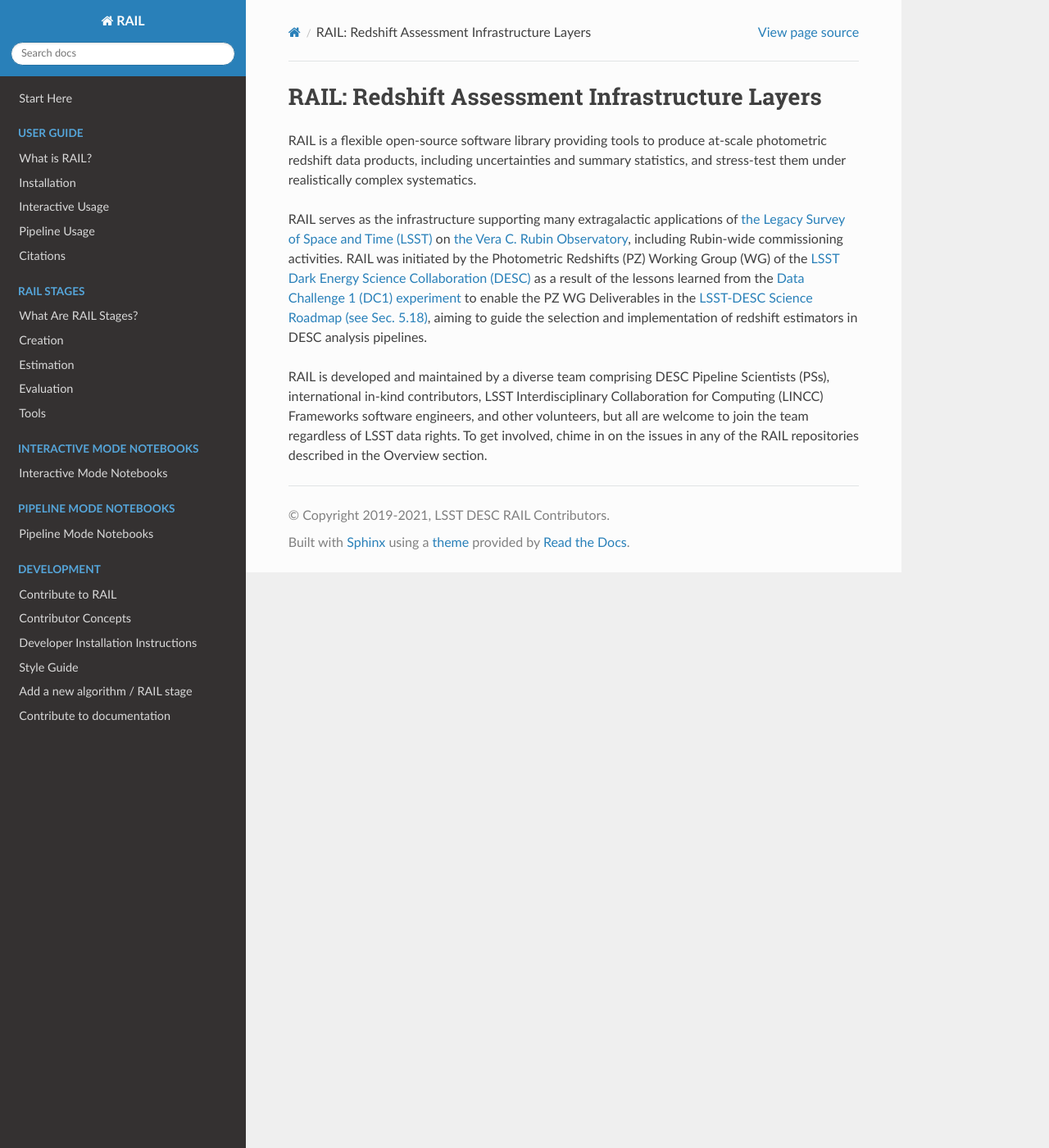
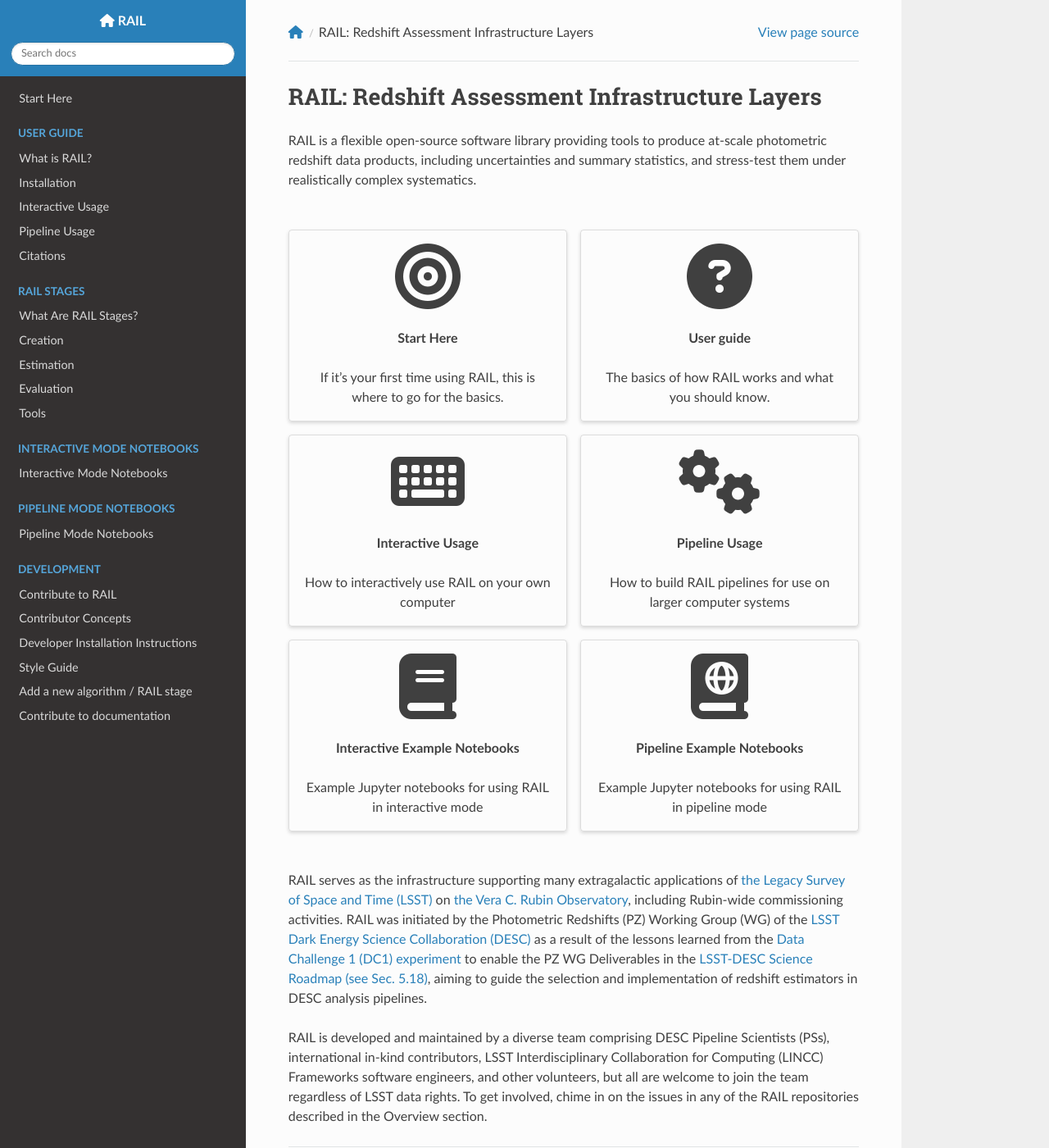
Before and after one commit to LSSTDESC/rail, a Sphinx documentation site: the page built from docs/index.rst, in a window 1280 px wide and 1400 px high. Shown: the whole window at 82% size. Built offline with Sphinx 7.4.7 and the Read the Docs theme 3.1.0, drawn with Linux system fonts in a browser that asks for light colours; nearby versions of some CDN libraries; pages that are not in the unit, such as notebooks, are missing from menus; the version number could not be read and is left out; some of the changed text lies outside the part shown.

Commit message:
Updated front page of docs

```diff
--- a/docs/conf.py
+++ b/docs/conf.py
@@ -69,7 +69,7 @@
 # -- Project information -----------------------------------------------------
 
 project = "RAIL"
-copyright = "2019-2021, LSST DESC RAIL Contributors"
+copyright = "2019-2025, LSST DESC RAIL Contributors"
 author = "LSST DESC RAIL Contributors"
 
 # The short X.Y version
@@ -105,6 +105,7 @@
     "sphinx.ext.autosectionlabel",
     "sphinx_tabs.tabs",
     "sphinx_click",
+    "sphinx_design",
 ]
 
 # Add any paths that contain templates here, relative to this directory.
@@ -197,6 +198,7 @@
 # or fully qualified paths (eg. https://...)
 html_css_files = [
     "css/notebooks.css",
+       "https://cdnjs.cloudflare.com/ajax/libs/font-awesome/6.1.1/css/all.min.css"
 ]
 
 # Custom sidebar templates, must be a dictionary that maps document names
--- a/docs/index.rst
+++ b/docs/index.rst
@@ -5,6 +5,89 @@
 RAIL is a flexible open-source software library providing tools to produce at-scale
 photometric redshift data products, including uncertainties and summary statistics, and
 stress-test them under realistically complex systematics.
+
+
+.. _cards-clickable:
+
+.. grid:: 2
+    :gutter: 3
+    :margin: 5 5 0 0
+    :padding: 0
+
+    .. grid-item-card::
+        :link: source/start_here
+        :link-type: doc
+        :link-alt: start-here
+        :text-align: center
+
+
+        :fas:`fa-solid fa-bullseye; fa-5x`
+
+
+        **Start Here**
+
+        If it's your first time using RAIL, this is where to go for the basics.
+
+
+    .. grid-item-card::
+        :link: source/user_guide/what_is_rail
+        :link-type: doc
+        :link-alt: what-is-rail
+        :text-align: center
+
+        :fas:`fa-solid fa-circle-question; fa-5x`
+
+        **User guide**
+
+        The basics of how RAIL works and what you should know.
+
+    .. grid-item-card::
+        :link: source/user_guide/interactive_usage
+        :link-type: doc
+        :link-alt: interactive-usage
+        :text-align: center
+
+        :fas:`fa-solid fa-keyboard; fa-5x`
+
+        **Interactive Usage**
+
+        How to interactively use RAIL on your own computer
+
+    .. grid-item-card::
+        :link: source/user_guide/pipeline_usage
+        :link-type: doc
+        :link-alt: pipeline-usage
+        :text-align: center
+
+        :fas:`fa-solid fa-gears; fa-5x`
+
+        **Pipeline Usage**
+
+        How to build RAIL pipelines for use on larger computer systems
+
+    .. grid-item-card::
+        :link: source/interactive_notebooks/index
+        :link-type: doc
+        :link-alt: interactive-notebooks
+        :text-align: center
+
+        :fas:`fa-solid fa-book; fa-5x`
+
+        **Interactive Example Notebooks**
+
+        Example Jupyter notebooks for using RAIL in interactive mode
+
+    .. grid-item-card::
+        :link: source/pipeline_notebooks/index
+        :link-type: doc
+        :link-alt: pipeline-notebooks
+        :text-align: center
+
+        :fas:`fa-solid fa-book-atlas; fa-5x`
+
+        **Pipeline Example Notebooks**
+
+        Example Jupyter notebooks for using RAIL in pipeline mode
 
 RAIL serves as the infrastructure supporting many extragalactic applications of `the
 Legacy Survey of Space and Time (LSST) <https://www.lsst.org/>`_ on `the Vera C. Rubin
--- a/pyproject.toml
+++ b/pyproject.toml
@@ -62,6 +62,7 @@
     "sphinx-autoapi>=3.6.1",    # Used to automatically generate api documentation
     "sphinx-tabs",              # Used to create tabbed content within the docs
     "sphinx-click",
+    "sphinx-design",
 ]
 
 [build-system]
```
